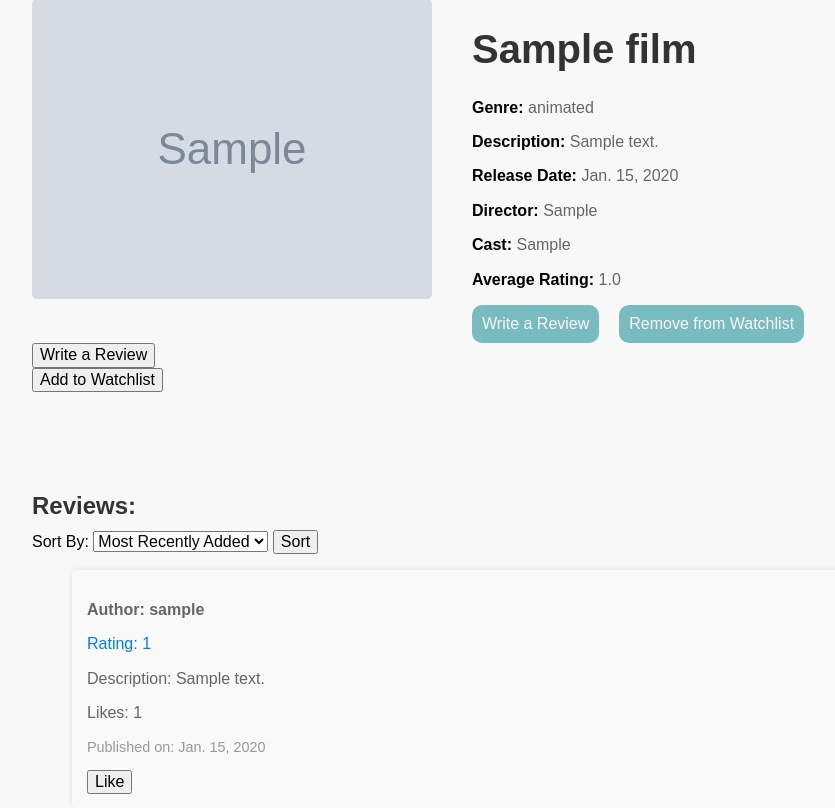
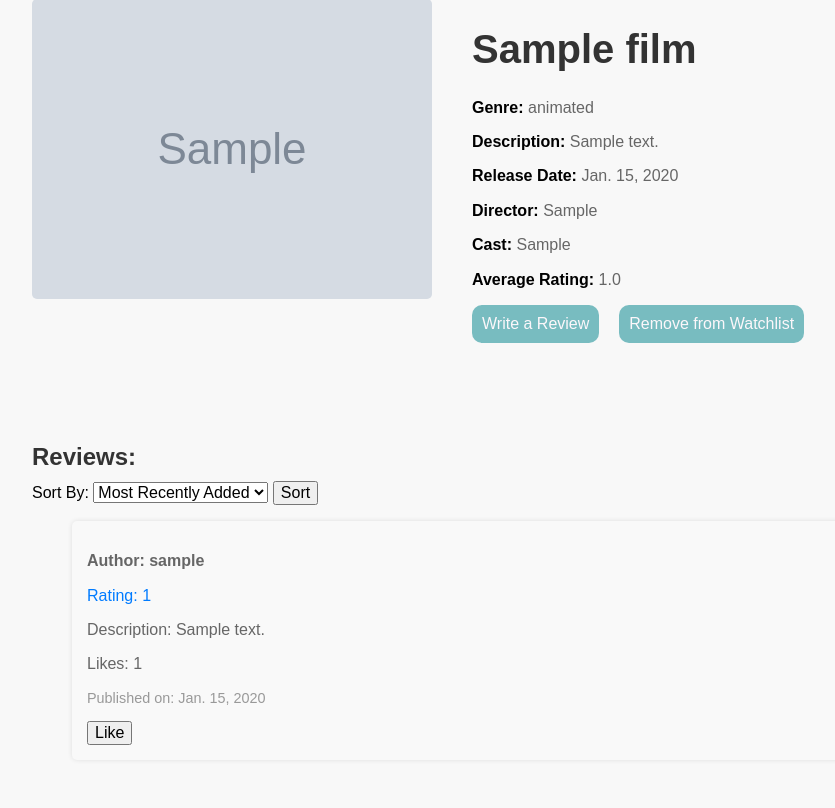
Before and after one commit to HarryLynn04/Film_Review, a Django app: page /ReviewFlix/film/1/ in a window 1280 px wide. Shown: the part 121-929 px from the top of the page, without its empty margins (28-863 px from the left). Run offline with Django 3.2, Linux system fonts and the light colour scheme; a user stored in the database is signed in; tables that the repository leaves empty hold one stand-in row (values such as "Sample post"); grey boxes marked "Sample" are stand-in pictures.

Commit message:
fixed merge

```diff
--- a/templates/ReviewFlix/Film.html
+++ b/templates/ReviewFlix/Film.html
@@ -53,16 +53,7 @@
             </div>
 
 
-    <button href="{% url 'ReviewFlix:FilmReview' film_id=film.id %}">Write a Review</button>
 
-
-            {% if user.is_authenticated %}
-                <form id="watchlist-form" method="post" action="{% url 'ReviewFlix:add_to_watchlist' %}">
-                    {% csrf_token %}
-                    <input type="hidden" name="film_id" value="{{ film.id }}">
-                    <input type="submit" value="Add to Watchlist" id="watchlist-btn">
-                </form>
-            {% endif %}
 
         </div>
 
```
